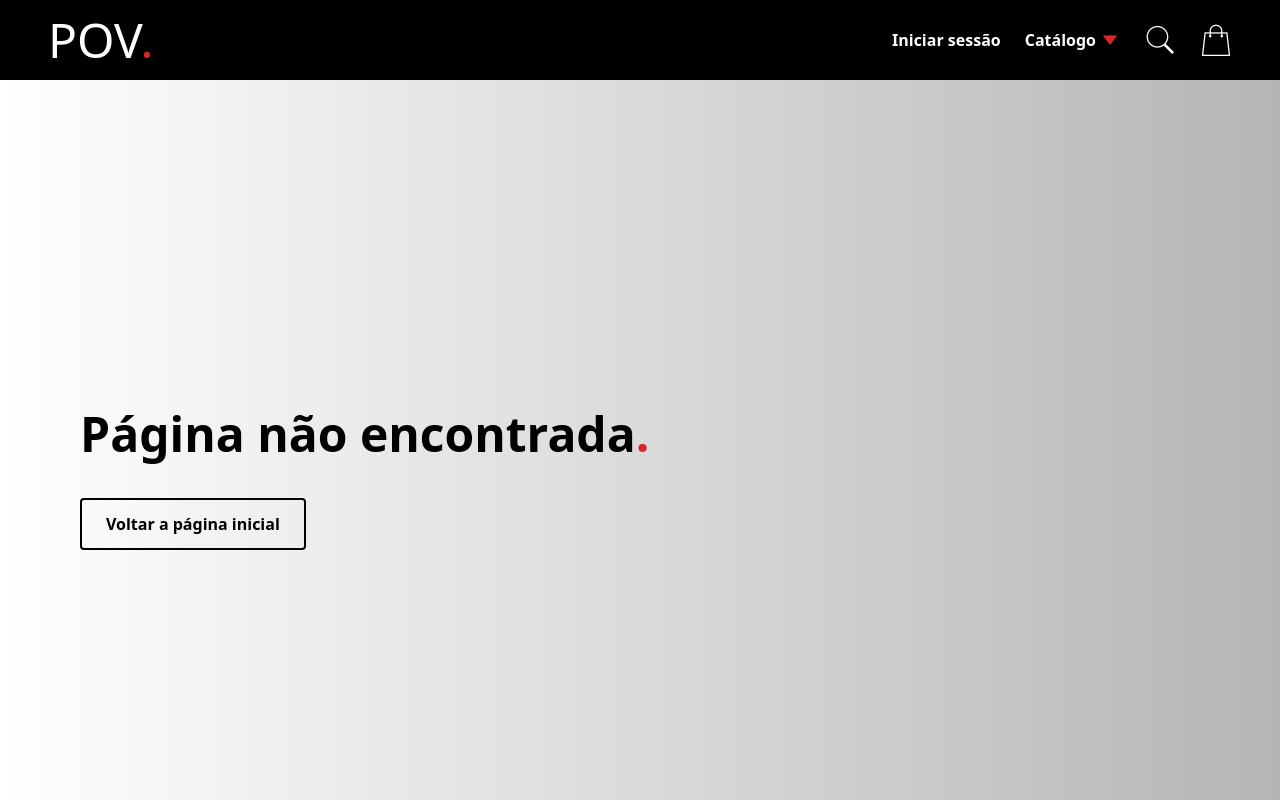
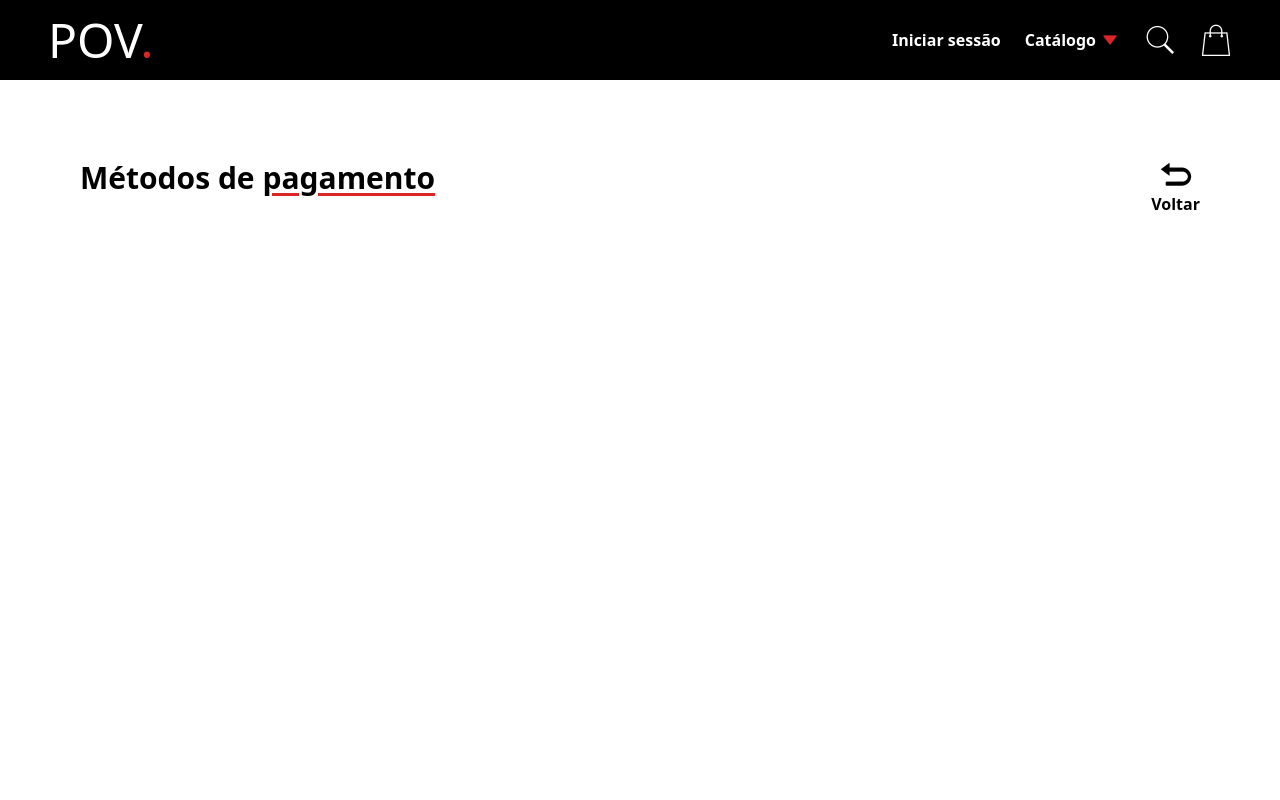
Before and after one commit to matcbv/povstore, a React (Vite) app: page /account/payment-methods in a window 1280 px wide. Shown: the top 800 px of the page. Built offline with nearby package versions, Linux system fonts and the light colour scheme; no server answers.

Commit message:
Adicao da pagina para os metodos de pagamento

```diff
--- a/src/pages/Account.jsx
+++ b/src/pages/Account.jsx
@@ -70,7 +70,7 @@ export function Account(){
                         </div>
                         <div className="flex flex-col gap-y-4 md:gap-y-6">
                             <Link to="edit" className="account-options">Editar conta</Link>
-                            <Link className="account-options">Métodos de pagamento</Link>
+                            <Link to="payment-methods" className="account-options">Métodos de pagamento</Link>
                             <Link to="favorites" className="account-options">Favoritos</Link>
                             <Link className="account-options">Meus pedidos</Link>
                             {userState.userData.administrator && (
--- a/src/pages/Checkout.jsx
+++ b/src/pages/Checkout.jsx
@@ -16,8 +16,8 @@ export function Checkout(){
             <main className="min-h-screen flex flex-col gap-y-20 font-bold my-20 mx-10 lg:mx-40">
                 <section>
                     <div className="w-full flex justify-between pb-20">
-                        <h1 className="text-2xl md:text-3xl font-bold underline decoration-red-600 underline-offset-4">Checkout</h1>
-                        <span className="flex flex-col items-center cursor-pointer font-bold" onClick={() => navigate('/bag')}>
+                        <h1 className="text-2xl md:text-3xl underline decoration-red-600 underline-offset-4">Checkout</h1>
+                        <span className="flex flex-col items-center cursor-pointer" onClick={() => navigate('/bag')}>
                                 <img src="/assets/images/return.png" alt="Voltar" />
                                 <p>Voltar</p>
                         </span>
--- a/src/pages/EditAccount.jsx
+++ b/src/pages/EditAccount.jsx
@@ -25,8 +25,8 @@ export function EditAccount(){
             <main className="flex min-h-screen">
                 <section className="w-full flex flex-col m-20 text-black font-bold">
                     <div className="w-full flex justify-between pb-20">
-                        <h1 className="text-2xl md:text-3xl font-bold underline decoration-red-600 underline-offset-4">Editar conta</h1>
-                        <span className="flex flex-col items-center cursor-pointer font-bold" onClick={() => navigate('/account')}>
+                        <h1 className="text-2xl md:text-3xl underline decoration-red-600 underline-offset-4">Editar conta</h1>
+                        <span className="flex flex-col items-center cursor-pointer" onClick={() => navigate('/account')}>
                                 <img src="/assets/images/return.png" alt="Voltar" />
                                 <p>Voltar</p>
                         </span>
--- /dev/null
+++ b/src/pages/PaymentMethods.jsx
@@ -0,0 +1,28 @@
+import { useNavigate } from "react-router-dom";
+import { Footer } from "../layouts/Footer";
+import { Header } from "../layouts/Header";
+
+export function PaymentMethods(){
+    const navigate = useNavigate();
+
+    return (
+        <>
+            <Header />
+            <main className="flex min-h-screen">
+                <section className="w-full flex flex-col m-20 text-black font-bold">
+                    <div className="w-full flex justify-between pb-20">
+                        <h1 className="text-2xl md:text-3xl">Métodos de <span className="underline decoration-red-600 underline-offset-4">pagamento</span></h1>
+                        <span className="flex flex-col items-center cursor-pointer" onClick={() => navigate('/account')}>
+                                <img src="/assets/images/return.png" alt="Voltar" />
+                                <p>Voltar</p>
+                        </span>
+                    </div>
+                    <div>
+
+                    </div>
+                </section>
+            </main>
+            <Footer />
+        </>
+    );
+};
--- a/src/pages/ProductPage.jsx
+++ b/src/pages/ProductPage.jsx
@@ -109,7 +109,7 @@ export function ProductPage(){
                                     onClick={ handleFavorite }
                                 />
                             </div>
-                            <span className="flex flex-col items-center cursor-pointer font-bold" onClick={() => navigate(-1)}>
+                            <span className="flex flex-col items-center cursor-pointer" onClick={() => navigate(-1)}>
                                     <img src="/assets/images/return.png" alt="Voltar" />
                                     <p>Voltar</p>
                             </span>
--- a/src/routes.jsx
+++ b/src/routes.jsx
@@ -16,6 +16,7 @@ import { EditAccount } from './pages/EditAccount';
 
 // Providers
 import{ ProductProvider } from './contexts/ProductProvider/index';
+import { PaymentMethods } from './pages/PaymentMethods';
 
 
 export function AppRoutes(){
@@ -36,6 +37,7 @@ export function AppRoutes(){
             <Route path='/account/edit' element={ <EditAccount /> } />
             <Route path='/account/add-product' element={ <AddProduct /> } />
             <Route path='/account/favorites' element={ <Favorites /> } />
+            <Route path='/account/payment-methods' element={ <PaymentMethods /> } />
             <Route path='*' element={ <NotFound /> } />
         </Routes>
     );
```
